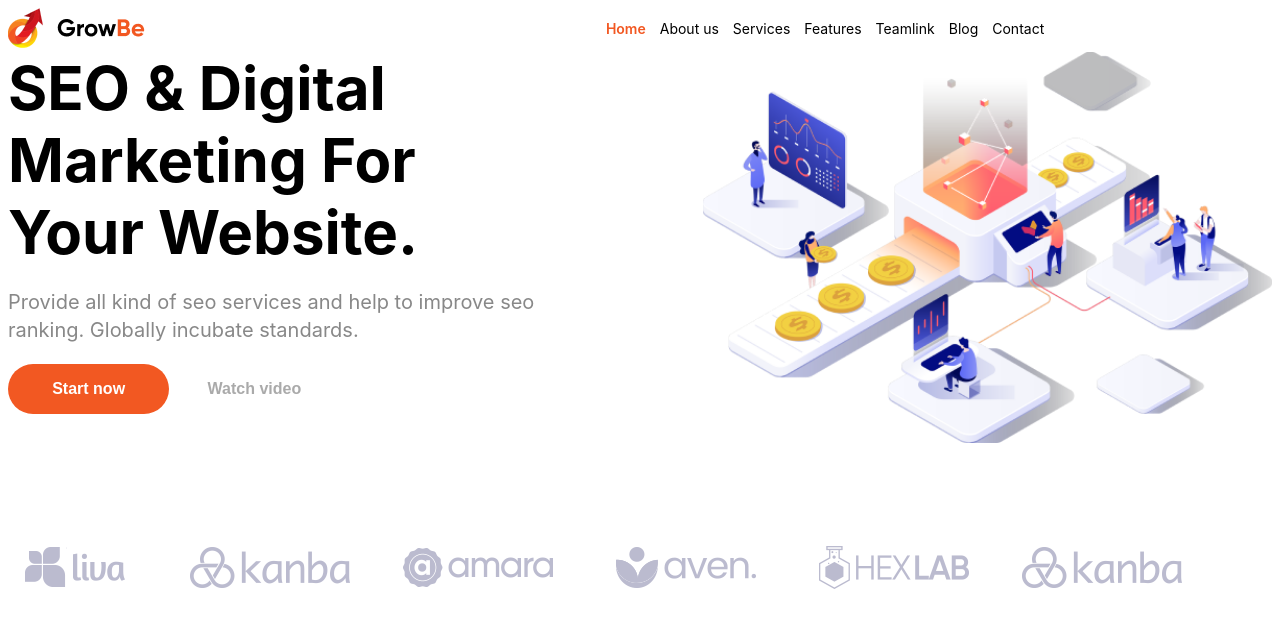
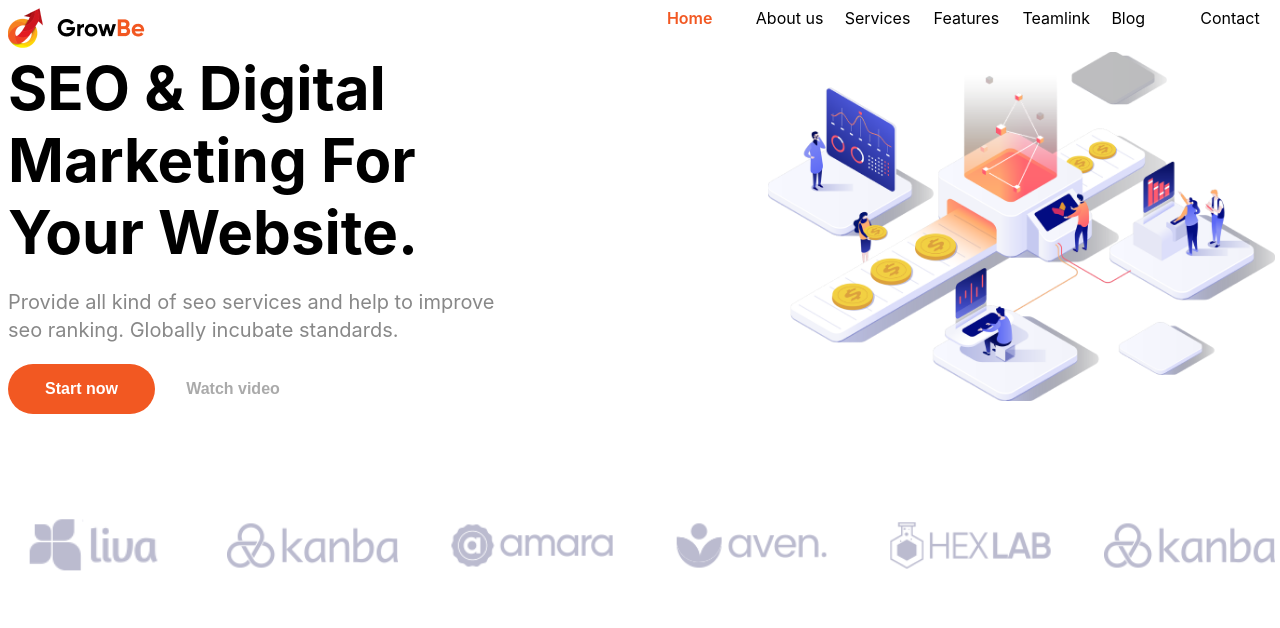
Before and after one commit to Debechelo/HTML.CSS, a plain HTML site: page GrowBe/index.html in a window 1280 px wide. Drawn offline with Linux system fonts and the light colour scheme.

Commit message:
GrovBe1.1

```diff
--- a/GrowBe/index.html
+++ b/GrowBe/index.html
@@ -7,6 +7,8 @@
     <title>GrowBe</title>
     <link rel="stylesheet" href="style.css">
 </head>
+
+<div class="space"></div>
 
 <body>
     <div class="header">
@@ -39,10 +41,10 @@
                     </button>
             </div>
         </div>
-        <img src="images/pngfind 1.png" alt="" width="45%">
+        <img src="images/pngfind 1.png" alt="" width="40%">
     </div>
 
-    <div class="botton">
+    <div class="bottom">
         <img class="images_logo" src="images/1.png" alt="">
         <img class="images_logo" src="images/2.png" alt="">
         <img class="images_logo" src="images/3.png" alt="">
--- a/GrowBe/style.css
+++ b/GrowBe/style.css
@@ -1,51 +1,54 @@
     body {
+        width: 99%;
+        height: 100%;
         font-family: Inter;
         background: white;
-        justify-content: space-between;
     }
 
     .header {
-        height: 10%;
+        width: 100%;
+        height: 15%;
         justify-content: flex-start;
-        align-items: center;
         gap: 460px;
+        justify-content: space-between;
         display: inline-flex;
     }
 
     .logo {
         padding-right: 0.88px;
-        justify-content: center;
-        align-items: center;
         gap: 14.79px;
     }
 
     .menu {
-        margin-left: auto;
-        margin-right: 0;
+        width: 48%;
         gap: 14px;
-        font-size: 14px;
+        font-size: 16px;
         display: inline-flex;
     }
 
     .link_home {
+        width: 13%;
         color: #F25822;
+        justify-content: center;
         font-weight: 600;
     }
 
     .link_menu {
+        width: 13%;
         color: black;
+        justify-content: center;
         font-weight: 400;
     }
 
     .top_content {
-        height: 40%;
+        height: 50%;
         justify-content: space-between;
         align-items: flex-start;
         display: inline-flex
     }
 
     .top_info {
-        width: 44%;
+        width: 40%;
         flex-direction: column;
         justify-content: flex-start;
         align-items: flex-start;
@@ -112,8 +115,9 @@
         word-wrap: break-word;
     }
 
-    .botton {
-        height: 20%;
+    .bottom {
+        width: 100%;
+        height: 17%;
         padding-top: 100px;
         padding-bottom: 100px;
         justify-content: center;
@@ -121,3 +125,7 @@
         gap: 48px;
         display: inline-flex;
     }
+
+    .images_logo {
+        width: 15%;
+    }
```
